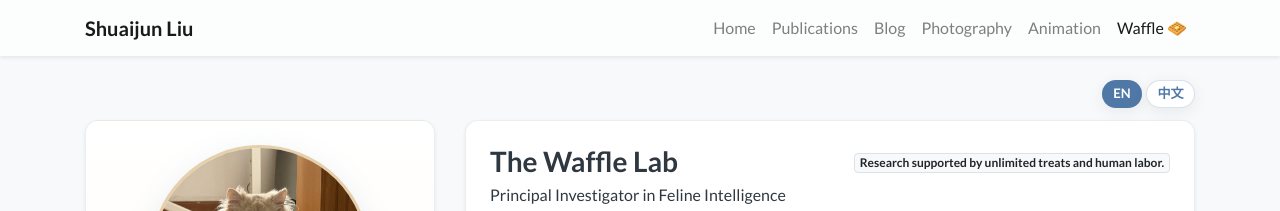
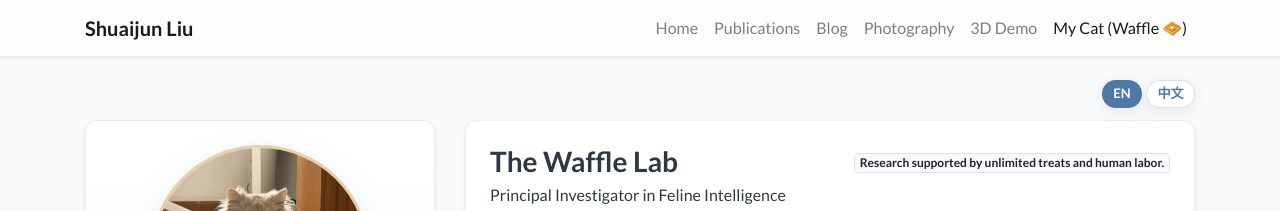
Before and after one commit to Shuaijun-LIU/Shuaijun-LIU.github.io, a Jekyll site: the page built from waffle.html, in a window 1280 px wide. Shown: the top 211 px of the page. Built offline with Jekyll 4.4.1, drawn with Linux system fonts in a browser that asks for light colours; nearby versions of some CDN libraries; a style sheet for code colours, icons or effects is not loaded.

Commit message:
style(site): clarify navigation labels

```diff
--- a/_data/navigation.yml
+++ b/_data/navigation.yml
@@ -9,7 +9,7 @@ pages:
   url: /blog
 - name: Photography
   url: /photography/
-- name: Animation
+- name: 3D Demo
   url: /animation/
-- name: Waffle 🧇
+- name: My Cat (Waffle 🧇)
   url: /waffle/
--- a/animation.html
+++ b/animation.html
@@ -1,7 +1,7 @@
 ---
 layout: default
-title: Animation
-navbar_title: Animation
+title: 3D Demo
+navbar_title: 3D Demo
 permalink: /animation/
 container_class: container-fluid px-0
 ---
--- a/waffle.html
+++ b/waffle.html
@@ -1,7 +1,7 @@
 ---
 layout: default
-title: Waffle 🧇
-navbar_title: Waffle 🧇
+title: My Cat (Waffle 🧇)
+navbar_title: My Cat (Waffle 🧇)
 permalink: /waffle/
 container_class: container-xl
 gallery_images:
```
